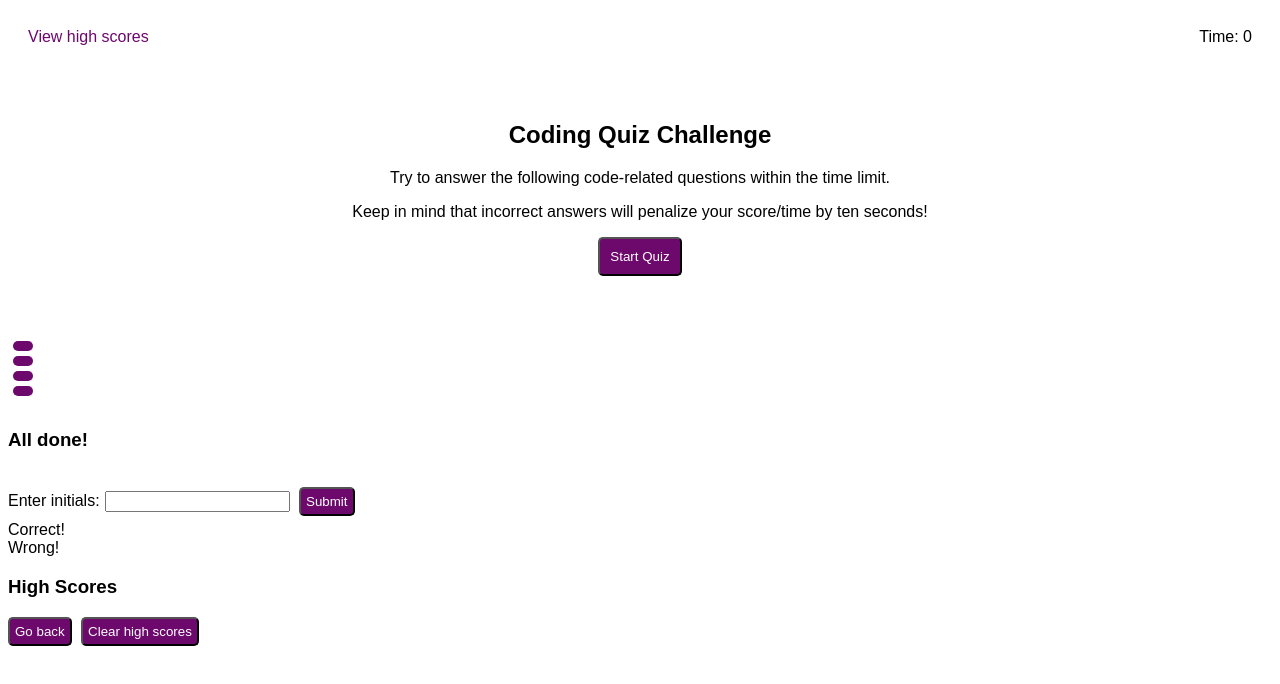
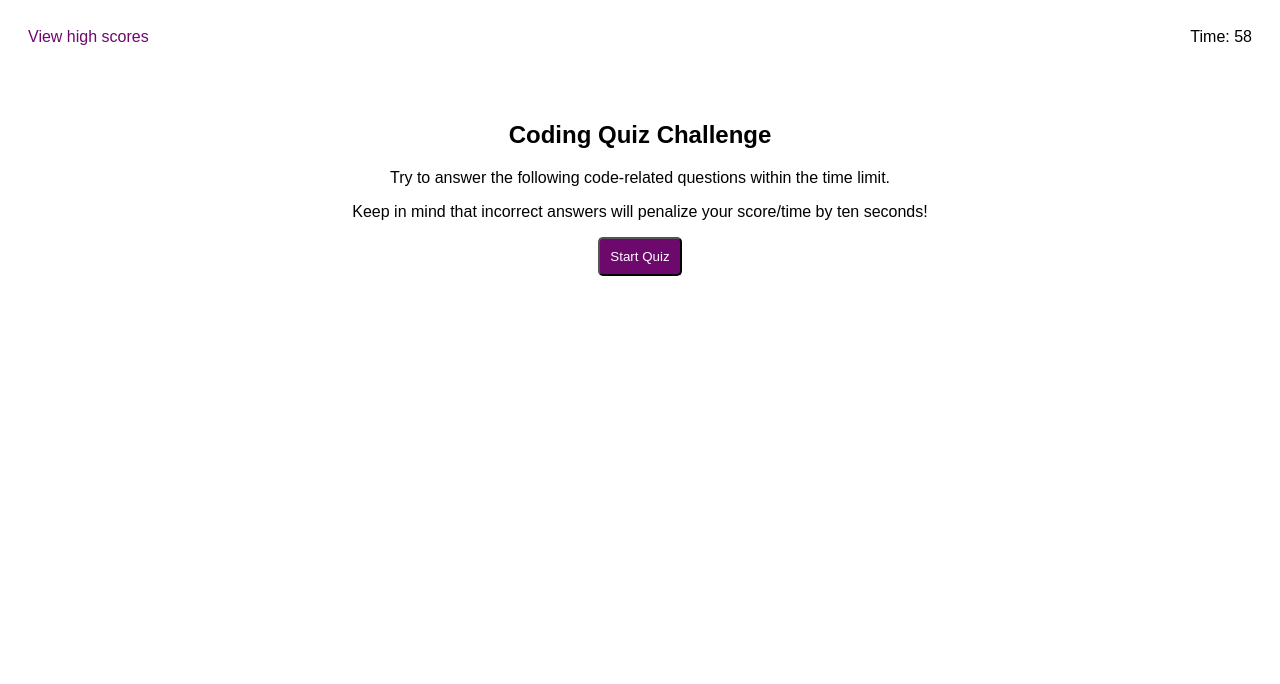
Before and after one commit to aparihar1984/code-quiz-m4, a plain HTML site: page index.html in a window 1280 px wide. Both pictures are taken after a click on the button "Start Quiz". Drawn offline with Linux system fonts and the light colour scheme.

Commit message:
Adding the timer to the JavaScript code

```diff
--- a/assets/css/style.css
+++ b/assets/css/style.css
@@ -69,7 +69,7 @@ a:hover {
 }
 
 /* Choice Class Display and Padding Properties */
-.choices {
+#choices {
     display: inline-block;
     padding: 5px;
 }
@@ -92,7 +92,7 @@ a:hover {
 
 
 /* Properties for right and wrong classes */
-#correct, #wrong {
+.correct, .wrong {
     text-align: left;
     margin-left: 25%;
     margin-right: 25%;
@@ -104,7 +104,7 @@ a:hover {
 }
 
 /* Styling Properties for Logging "Highest Score"*/
-#highest-score {
+.highest-score {
     margin-left: 25%;
     margin-right: 25%;
     text-align: center;
@@ -112,7 +112,7 @@ a:hover {
 }
 
 /* Styling Properties for "All Done" heading in Highest Score class */
-#highest-score h3 {
+.highest-score h3 {
     margin: 0px;
     padding-bottom: 10px;
 }
@@ -158,7 +158,7 @@ a:hover {
 }
 
 /* "Score Data" ordered list (ol) Margins and Padding Properties */
-.score-data {
+#score-data {
     margin-top: 0px;
     margin-bottom: 15px;
     padding-left: 25px;
--- /dev/null
+++ b/assets/js/script.js
@@ -0,0 +1,29 @@
+// Variables Needed to Start The Timer
+// Select Elements By ID
+var timeEl = document.querySelector("#quiz-timer");
+var timeLeft = 60;
+var timerInterval = 0;
+
+// Variable(s) needed for the EventListener
+// Select Elements By Class
+var startQuiz = document.querySelector(".start-quiz");
+startQuiz.addEventListener("click", setTime);
+function setTime() {
+    // Setting Interval In Variable
+    timerInterval = setInterval(function () {
+        timeLeft--;
+        timeEl.textContent = "Time: " + timeLeft;
+
+        // Stops Execution Of Time At Set Interval
+        if (timeLeft === 0) {
+            clearInterval(timerInterval);
+            logScore();
+        }
+    // Number of Milliseconds
+    }, 1000);
+
+    coverPage.innerHTML = "";
+
+    quiz.setAttribute("style", "display:block");
+    switchContent();
+};
--- a/index.html
+++ b/index.html
@@ -9,6 +9,7 @@
     <meta http-equiv="X-UA-Compatible" content="IE=edge">
     <meta name="viewport" content="width=device-width, initial-scale=1.0">
     <title>Coding Quiz Webpage</title>
+    <!-- Linking the HTML Page to the CSS Page -->
     <link rel="stylesheet" href="./assets/css/style.css">
 </head>
 <body>
@@ -31,10 +32,10 @@
             <button class="start-quiz">Start Quiz</button>
         </div>
         <!---div for quiz questions and multiple choice selections-->
-        <div id="quiz-questions">
+        <div class="quiz-questions">
             <h3 class="ask"></h3>
             <!-- Defining our Multiple Choices -->
-            <div class="choices">
+            <div id="choices">
                 <div class="choice1"></div>
                 <div class="choice2"></div>
                 <div class="choice3"></div>
@@ -55,7 +56,7 @@
         <div class="correct">Correct!</div>
         <div class="wrong">Wrong!</div>
         <!--div for high score bank-->
-        <div class="bank-score">
+        <div id="bank-score">
             <h3>High Scores</h3>
             <ol id="score-data"></ol>
             <!-- Back and Clear High Scores Button Tags -->
@@ -63,4 +64,7 @@
             <button class="clear">Clear high scores</button>
         </div>
     </main>
+    <!-- Linking the HTML Page to the JavaScript Page -->
+    <script src="./assets/js/script.js"></script>
 </body>
+</html>
```
Also changed, not shown: assets/js/JavaScript.js (deleted).
